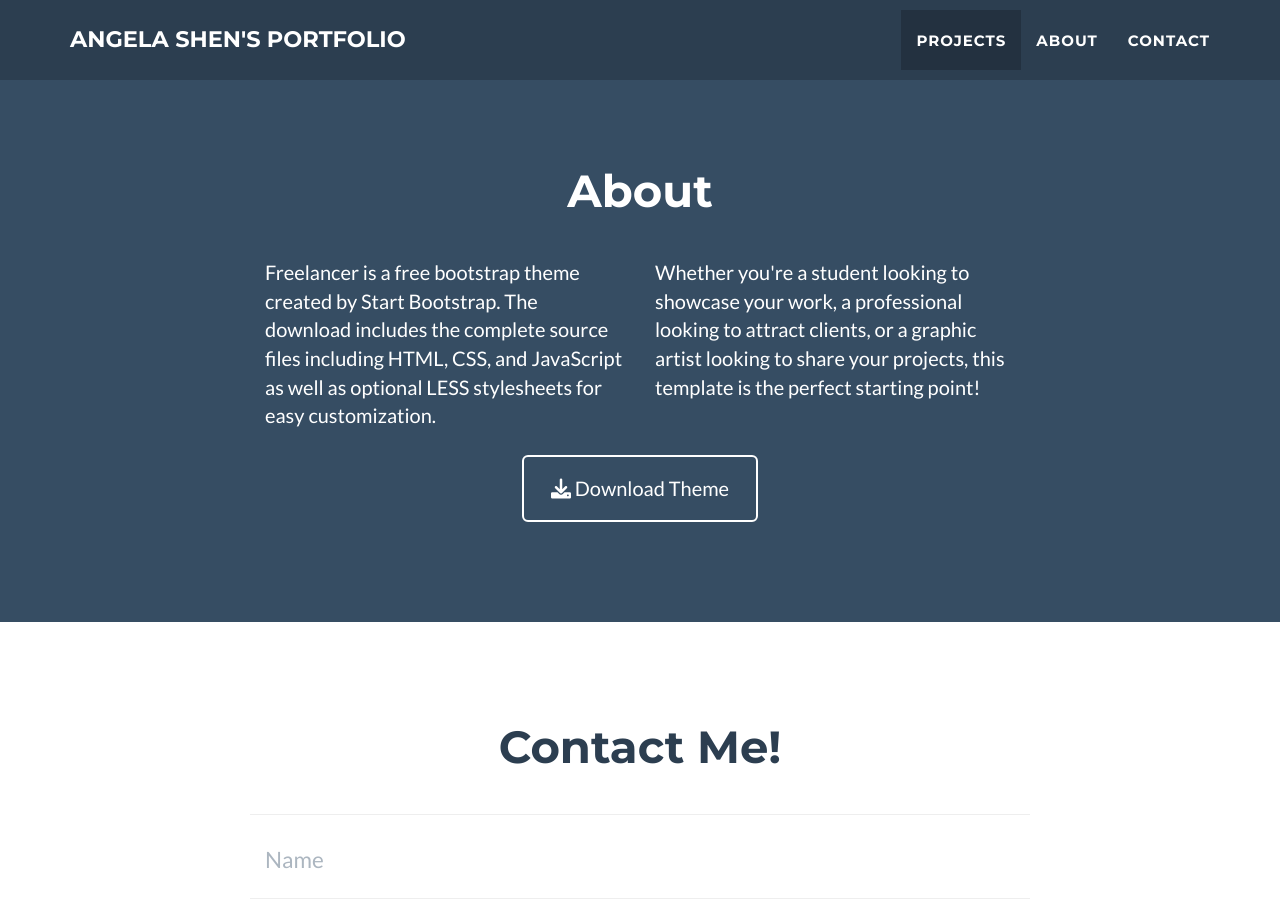
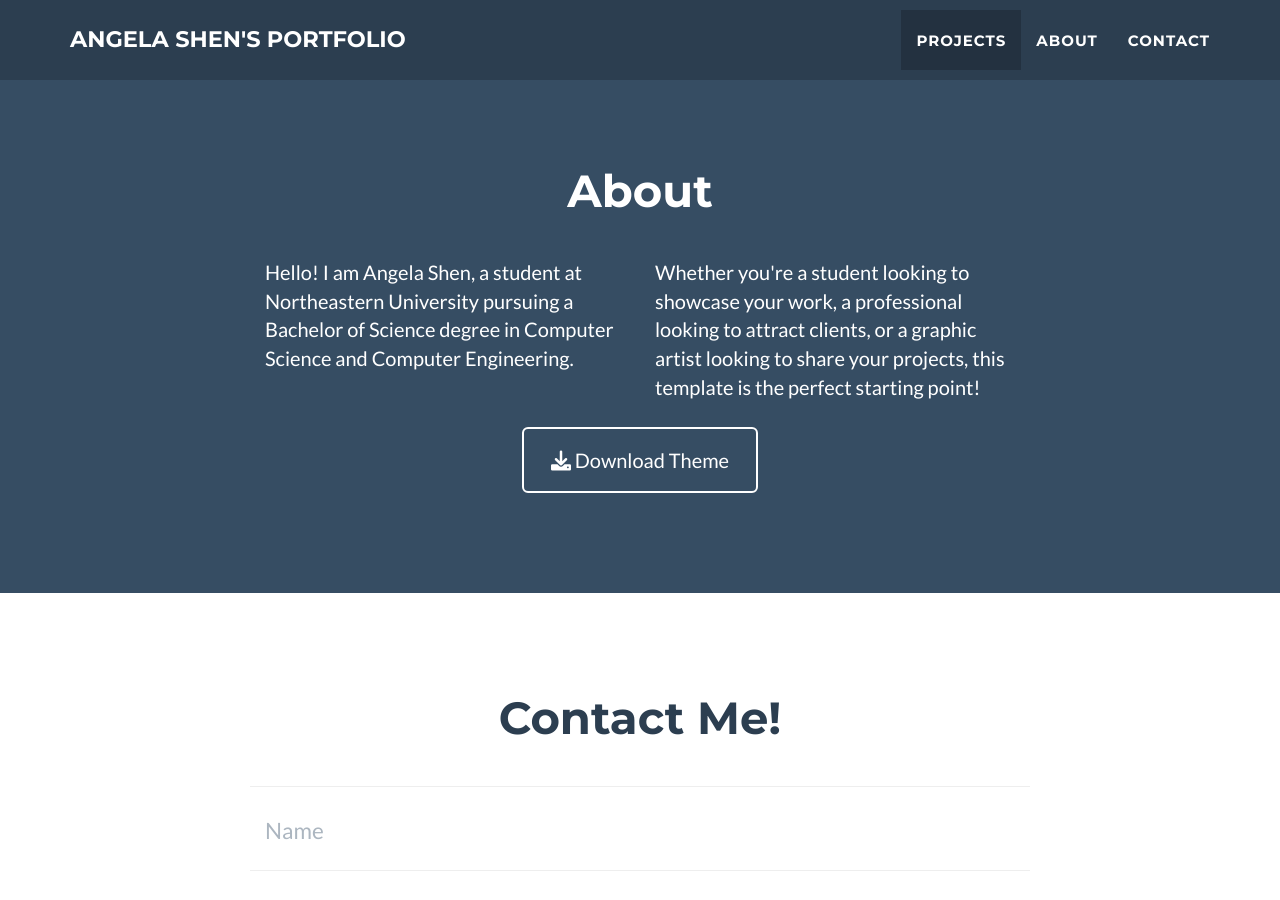
Before and after one commit to shen02/portfolio, a Jekyll site: the page built from _posts/2020-11-09-Lights-Out-Sat-Solver.markdown, in a window 1280 px wide and 900 px high, scrolled down 1272 px. Built offline with Jekyll 4.4.1, drawn with Linux system fonts in a browser that asks for light colours.

Commit message:
Update about

```diff
--- a/_includes/about.html
+++ b/_includes/about.html
@@ -10,9 +10,7 @@
     </div>
     <div class="row">
       <div class="col-lg-4 col-lg-offset-2">
-        <p>Freelancer is a free bootstrap theme created by Start Bootstrap. The download includes the complete
-          source files including HTML, CSS, and JavaScript as well as optional LESS stylesheets for easy
-          customization.</p>
+        <p>Hello! I am Angela Shen, a student at Northeastern University pursuing a Bachelor of Science degree in Computer Science and Computer Engineering.</p>
       </div>
       <div class="col-lg-4">
         <p>Whether you're a student looking to showcase your work, a professional looking to attract clients, or
```
